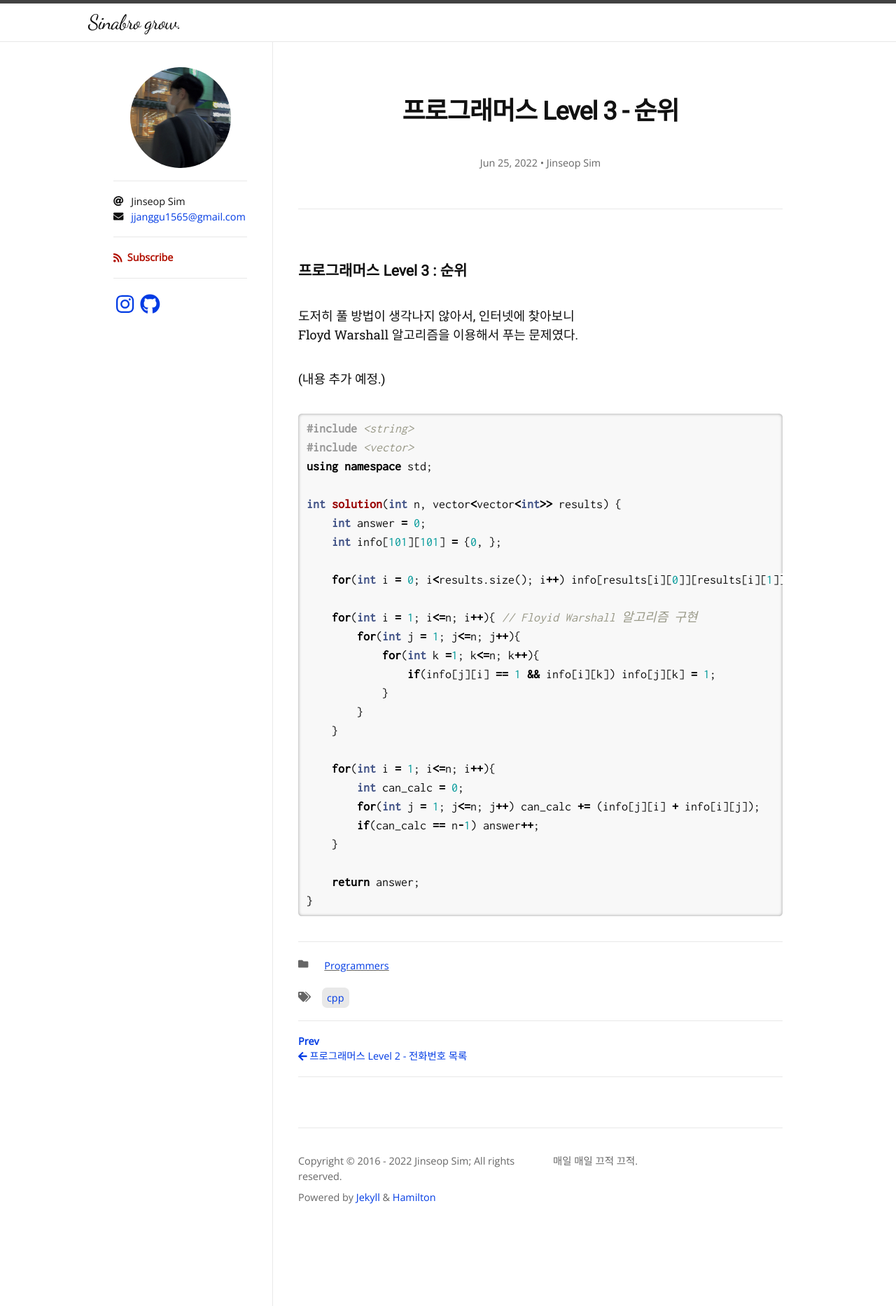
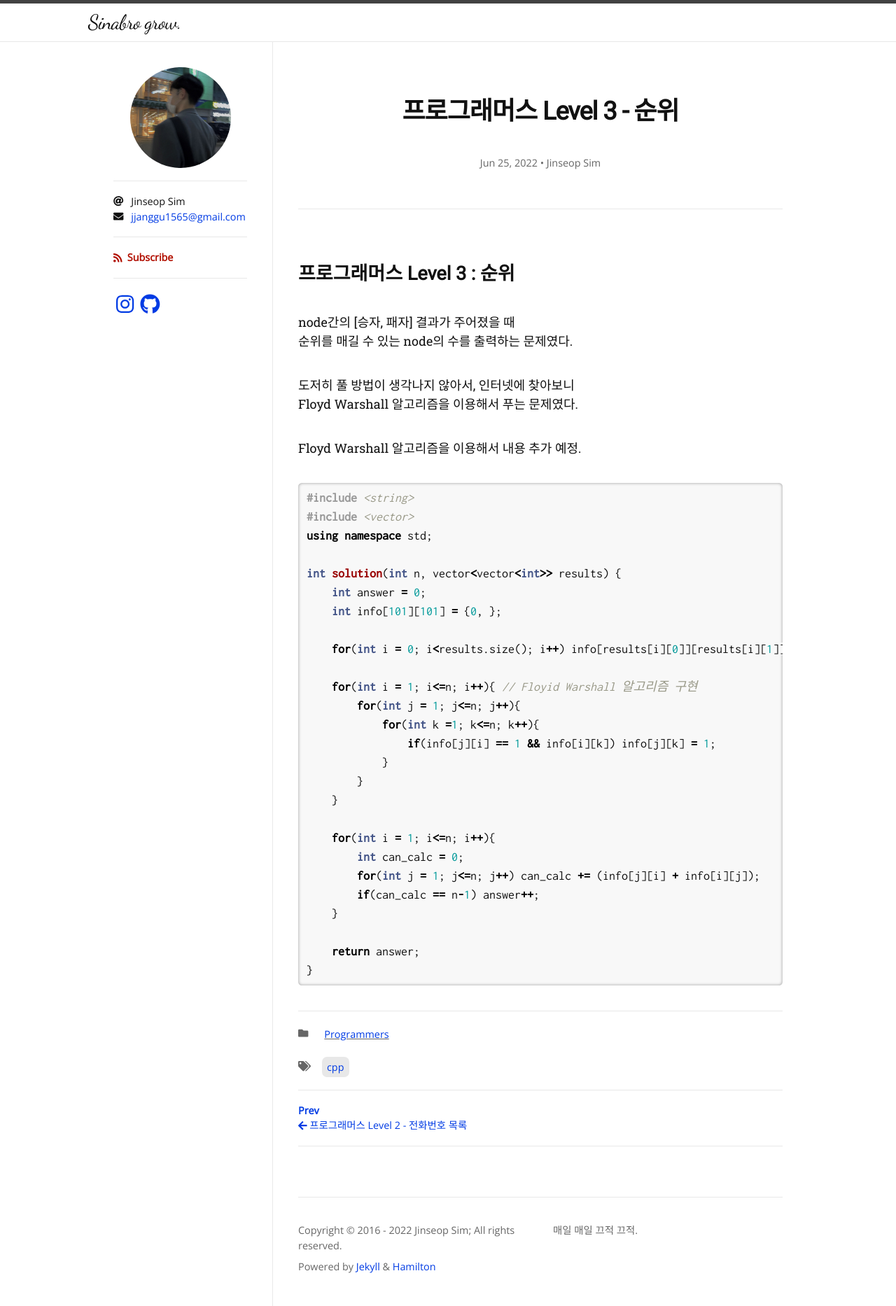
Before and after one commit to Jinseop-Sim/Jinseop-Sim.github.io, a Jekyll site: the page built from _posts/2022-06-25-programmers-02.md, in a window 1280 px wide. Shown: the whole page at 70% size. Built offline with Jekyll 4.4.1, drawn with Linux system fonts in a browser that asks for light colours; nearby versions of some CDN libraries; some web fonts are replaced.

Commit message:
modify post

```diff
--- a/_posts/2022-06-25-programmers-02.md
+++ b/_posts/2022-06-25-programmers-02.md
@@ -7,12 +7,16 @@ author:
   - Jinseop Sim
 ---
 
-### 프로그래머스 Level 3 : 순위
+## 프로그래머스 Level 3 : 순위
+
+node간의 [승자, 패자] 결과가 주어졌을 때
+순위를 매길 수 있는 node의 수를 출력하는 문제였다.
 
 도저히 풀 방법이 생각나지 않아서, 인터넷에 찾아보니
 Floyd Warshall 알고리즘을 이용해서 푸는 문제였다.
 
-(내용 추가 예정.)
+Floyd Warshall 알고리즘을 이용해서
+내용 추가 예정.
 
 {% highlight cpp %}
 #include <string>
```
